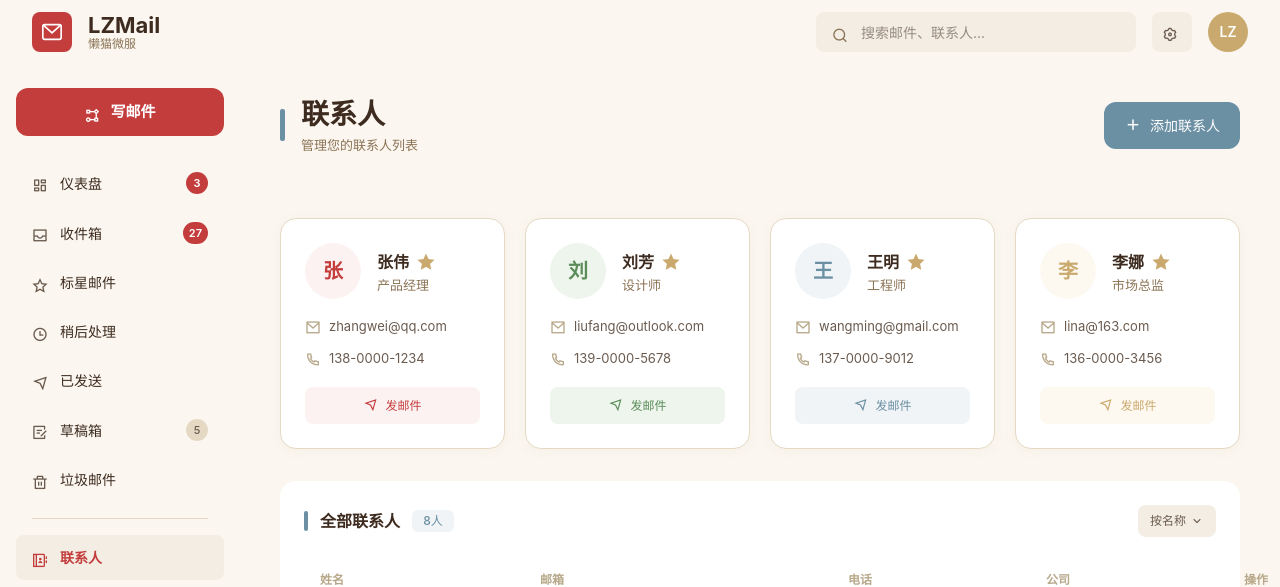
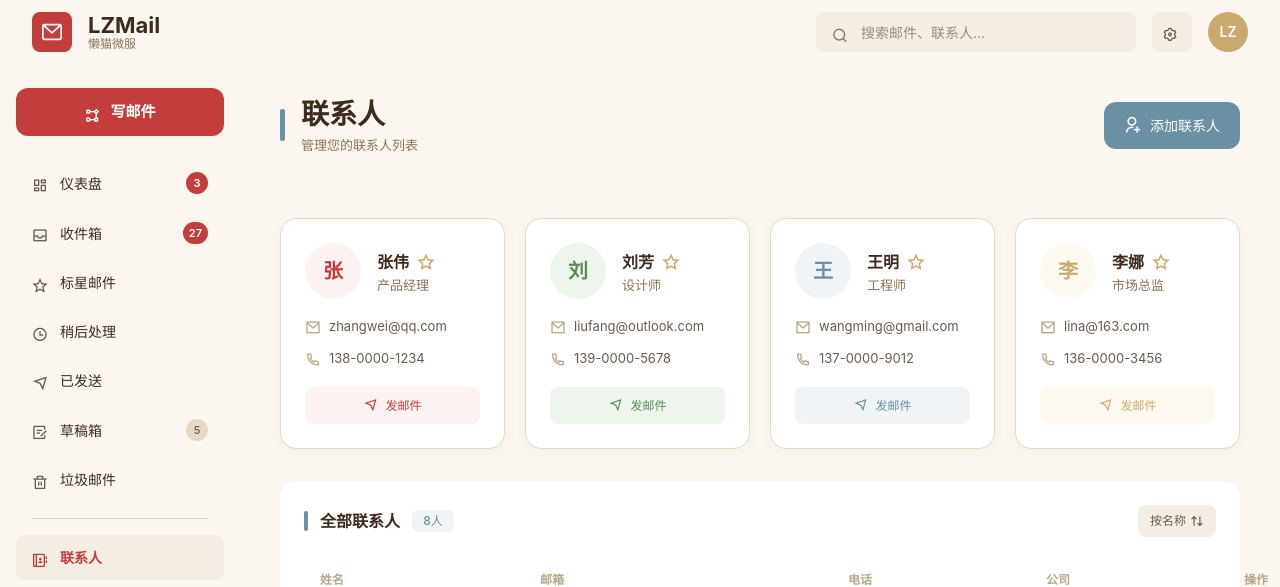
Before and after one commit to sikenali/lzmail, a Next.js app in the folder frontend/: page /contacts in a window 1280 px wide. Shown: the top 587 px of the page. Built offline with nearby package versions, Linux system fonts and the light colour scheme; no server answers.

Commit message:
fix: contacts page icon alignment - star-line, more-2-fill, user-add-line, arrow-up-down-line to match design

```diff
--- a/frontend/src/app/contacts/page.tsx
+++ b/frontend/src/app/contacts/page.tsx
@@ -61,7 +61,7 @@ function ContactCard({ contact }: { contact: Contact }) {
             <span style={{ fontSize: 16, fontWeight: 600, color: '#3d2b1f', lineHeight: '22px' }}>
               {contact.name || '(无名)'}
             </span>
-            <i className="ri-star-fill" style={{ fontSize: 18, color: '#c9a96e' }} />
+            <i className="ri-star-line" style={{ fontSize: 18, color: '#c9a96e' }} />
           </div>
           {contact.title && (
             <span style={{ fontSize: 13, color: '#8b7355', lineHeight: '18px' }}>
@@ -157,7 +157,7 @@ function ContactTableRow({ contact }: { contact: Contact }) {
           style={{ width: 32, height: 32, borderRadius: 8, backgroundColor: 'rgba(243,237,227,1)' }}
           title="更多"
         >
-          <i className="ri-more-line" style={{ fontSize: 16, color: '#6b5b4f' }} />
+          <i className="ri-more-2-fill" style={{ fontSize: 16, color: '#6b5b4f' }} />
         </button>
       </div>
     </div>
@@ -197,7 +197,7 @@ export default function ContactsPage() {
             className="flex items-center gap-2 h-[47px] px-5 rounded-[12px] text-[14px] font-medium transition-opacity hover:opacity-90"
             style={{ backgroundColor: 'rgba(107,143,163,1)', color: '#ffffff' }}
           >
-            <i className="ri-add-line" style={{ fontSize: 18 }} />
+            <i className="ri-user-add-line" style={{ fontSize: 18 }} />
             添加联系人
           </button>
         </div>
@@ -248,7 +248,7 @@ export default function ContactsPage() {
               style={{ backgroundColor: 'rgba(243,237,227,1)', fontSize: 12, fontWeight: 500, color: '#6b5b4f' }}
             >
               按名称
-              <i className="ri-arrow-down-s-line" style={{ fontSize: 14 }} />
+              <i className="ri-arrow-up-down-line" style={{ fontSize: 14 }} />
             </button>
           </div>
 
```
